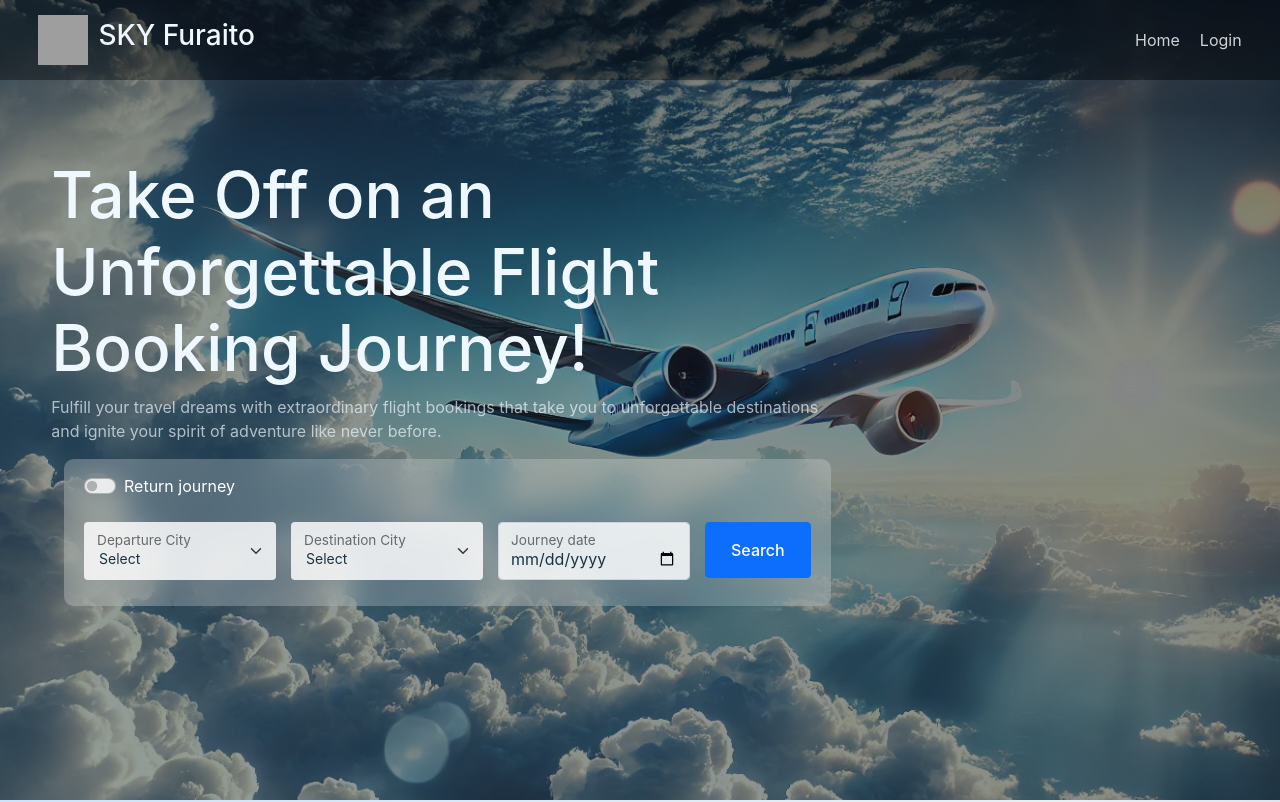
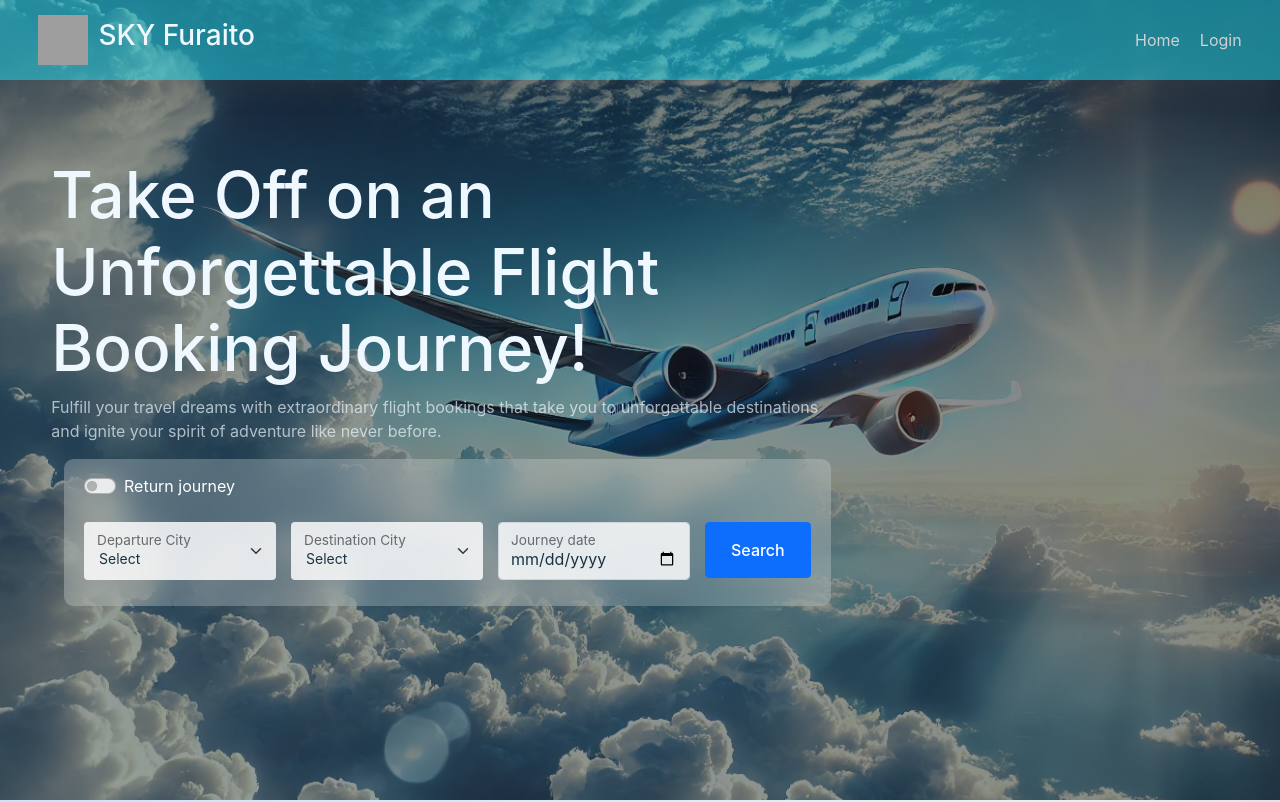
Before and after one commit to SantoshVishwakarma17/DevOps_Project, a React (Create React App) app in the folder client/: page / in a window 1280 px wide. Shown: the top 802 px of the page. Built offline with nearby package versions, Linux system fonts and the light colour scheme; grey boxes are pictures that could not be loaded.

Commit message:
Your update

```diff
--- a/client/src/styles/Navbar.css
+++ b/client/src/styles/Navbar.css
@@ -4,7 +4,7 @@
     position: fixed;
     top: 0vh;
     z-index: 10;
-    background-color: rgba(0, 0, 0, 0.38) !important;
+    background-color: rgba(39, 233, 255, 0.476) !important;
     display: flex;
     justify-content: space-between;
     align-items: center;
```
